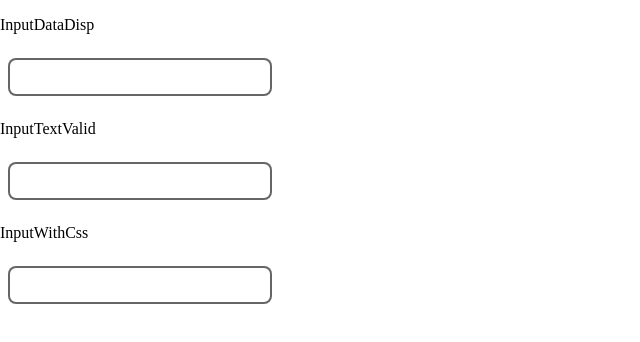
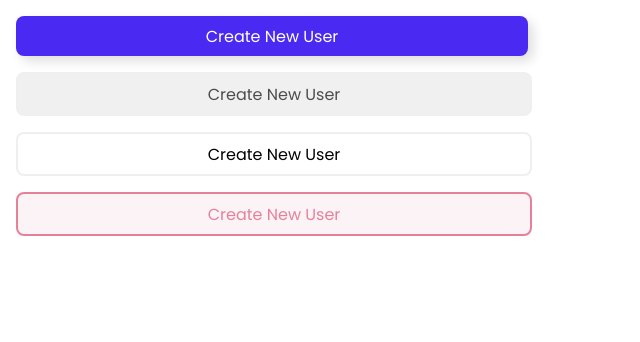
Before and after one commit to AkshayWazir/react-intro, a React (Create React App) app: page / in a window 1280 px wide. Shown: the top 342 px of the page, without its empty margins (0-640 px from the left). Built offline with nearby package versions, Linux system fonts and the light colour scheme.

Commit message:
Stable state

```diff
--- a/src/App.js
+++ b/src/App.js
@@ -1,11 +1,11 @@
 import "./App.css";
 import React from "react";
-import { CounterScreen } from "./screens";
+import { ButtonTest } from "./screens";
 
 export default function App() {
   return (
     <div className="App">
-      <CounterScreen />
+      <ButtonTest />
     </div>
   );
 }
--- /dev/null
+++ b/src/components/genButton.jsx
@@ -0,0 +1,16 @@
+import React from "react";
+import "./styles.css";
+
+export default function GenButton(props) {
+  const { type = 0, extStyles = {}, title = "", onClickAction = () => {} } = props;
+
+  function classGen() {
+    return type < 4 && type >= 0 ? `type-${type}` : "type-0";
+  }
+
+  return (
+    <div style={extStyles} className={classGen()} onClick={onClickAction}>
+      {title}
+    </div>
+  );
+}
--- a/src/components/index.js
+++ b/src/components/index.js
@@ -5,3 +5,4 @@ export { default as DashContainer } from "./dashContent";
 export { default as ShoppingItem } from "./shoppingItem";
 export { default as ErrorBoundary } from "./errorBoundary";
 export { default as PopupComp } from "./Popup";
+export { default as GenButton } from "./genButton";
--- a/src/components/styles.css
+++ b/src/components/styles.css
@@ -205,3 +205,67 @@
   align-items: center;
   font-size: 3vh;
 }
+
+.type-0 {
+  background-color: #4a29f2;
+  box-shadow: 5px 5px 12px #00000022;
+  height: 5vh;
+  min-width: 40vw;
+  max-width: fit-content;
+  border-radius: 1vh;
+  display: flex;
+  flex-direction: column;
+  align-items: center;
+  justify-content: center;
+  color: white;
+  font-family: var(--def-font);
+  cursor: pointer;
+}
+
+.type-1 {
+  background-color: #f0f0f0;
+  border: 2px solid #efefef;
+  /* box-shadow: 5px 5px 12px #00000022; */
+  height: 5vh;
+  min-width: 40vw;
+  max-width: fit-content;
+  border-radius: 1vh;
+  display: flex;
+  flex-direction: column;
+  align-items: center;
+  justify-content: center;
+  color: #4c4c4c;
+  font-family: var(--def-font);
+  cursor: pointer;
+}
+.type-2 {
+  background-color: white;
+  height: 5vh;
+  min-width: 40vw;
+  max-width: fit-content;
+  border: 2px solid #efefef;
+  border-radius: 1vh;
+  display: flex;
+  flex-direction: column;
+  align-items: center;
+  justify-content: center;
+  color: black;
+  font-family: var(--def-font);
+  cursor: pointer;
+}
+.type-3 {
+  background-color: #fcf3f6;
+
+  border: 2px solid #e7819a;
+  height: 5vh;
+  min-width: 40vw;
+  max-width: fit-content;
+  border-radius: 1vh;
+  display: flex;
+  flex-direction: column;
+  align-items: center;
+  justify-content: center;
+  color: #e7819a;
+  font-family: var(--def-font);
+  cursor: pointer;
+}
--- /dev/null
+++ b/src/screens/buttonTest.jsx
@@ -0,0 +1,16 @@
+import React from "react";
+import "./styles.css";
+import { GenButton } from "../components";
+
+const ButtonTest = () => {
+  return (
+    <div>
+      <GenButton type={0} title="Create New User" onClickAction={() => alert("Clicked")} extStyles={{ margin: "2vh" }} />
+      <GenButton type={1} title="Create New User" onClickAction={() => alert("Clicked")} extStyles={{ margin: "2vh" }} />
+      <GenButton type={2} title="Create New User" onClickAction={() => alert("Clicked")} extStyles={{ margin: "2vh" }} />
+      <GenButton type={3} title="Create New User" onClickAction={() => alert("Clicked")} extStyles={{ margin: "2vh" }} />
+    </div>
+  );
+};
+
+export default ButtonTest;
--- a/src/screens/index.js
+++ b/src/screens/index.js
@@ -7,3 +7,4 @@ export { default as NewLogin } from "./newLogin";
 export { default as ShopDashboard } from "./shop";
 export { default as PopupWindows } from "./popupWIndow";
 export { default as CounterScreen } from "./hocTest";
+export { default as ButtonTest } from "./buttonTest";
```
